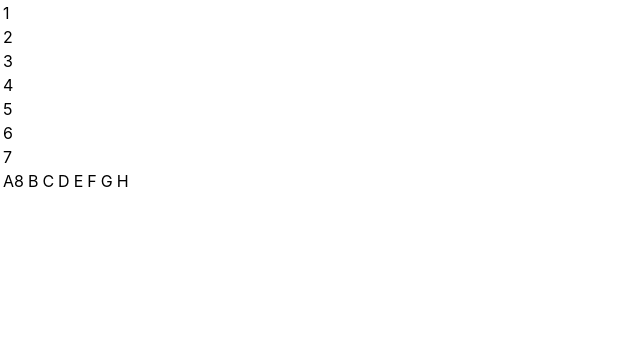
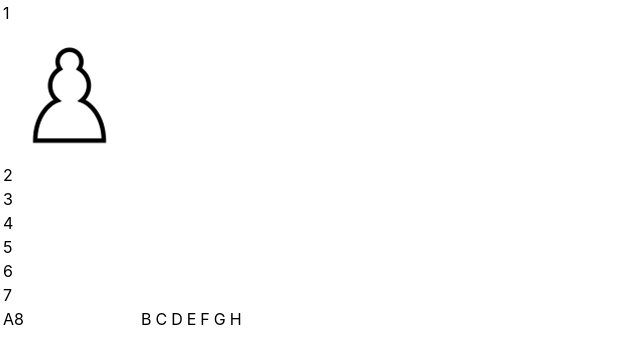
Before and after one commit to tchesa/chess, a React app: page / in a window 1280 px wide. Shown: the top 364 px of the page, without its empty margins (0-640 px from the left). Built offline with nearby package versions, Linux system fonts and the light colour scheme.

Commit message:
pieces basic structure

```diff
--- a/src/components/Board/Board.js
+++ b/src/components/Board/Board.js
@@ -1,18 +1,41 @@
-import React from 'react'
+import React, { Component } from 'react'
 
 import classes from './Board.css'
+import Piece from '../Piece/Piece'
 
 const DIMENSION = 8
 
-const Board = () => {
+class Board extends Component {
+
+  state = {}
+
+  constructor (props) {
+    super(props)
+    let pieces = new Array(DIMENSION)
+    for (let i = 0; i < DIMENSION; i++) {
+      pieces[i] = new Array(DIMENSION)
+      for (let j = 0; j < DIMENSION; j++) {
+        pieces[i][j] = false
+      }
+    }
+    pieces[0][0] = true
+    this.state = { ...this.state, pieces }
+  }
+
+  render () {
+    console.log(this.state)
     return (<table className={classes.Board}>
+      <tbody>
         {[...Array(DIMENSION).keys()].map(i => <tr key={i}>
           {[...Array(DIMENSION).keys()].map(j => <td key={j}>
             {i === DIMENSION - 1? <span className={[classes.Info, classes.Column].join(' ')}>{String.fromCharCode(65 + j)}</span>: null}
             {j === 0? <span className={[classes.Info, classes.Row].join(' ')}>{i + 1}</span>: null}
+            {this.state.pieces[i][j]? <Piece/>: null}
           </td> )}
         </tr>)}
+      </tbody>
     </table>)
+  }
 }
 
 export default Board
--- /dev/null
+++ b/src/components/Piece/Piece.css
@@ -0,0 +1,5 @@
+.Piece img {
+  width: 60px;
+  height: 60px;
+  display: block;
+}
--- /dev/null
+++ b/src/components/Piece/Piece.js
@@ -0,0 +1,12 @@
+import React from 'react'
+
+import classes from './Piece.css'
+import image from '../../assets/images/peao.png'
+
+const Piece = () => {
+  return (<div className={classes.Piece}>
+    <img src={image} alt=''/>
+  </div>)
+}
+
+export default Piece
```
Also changed, not shown: src/assets/images/peao.png (added). Lines whose indentation alone changed are shown as unchanged.
